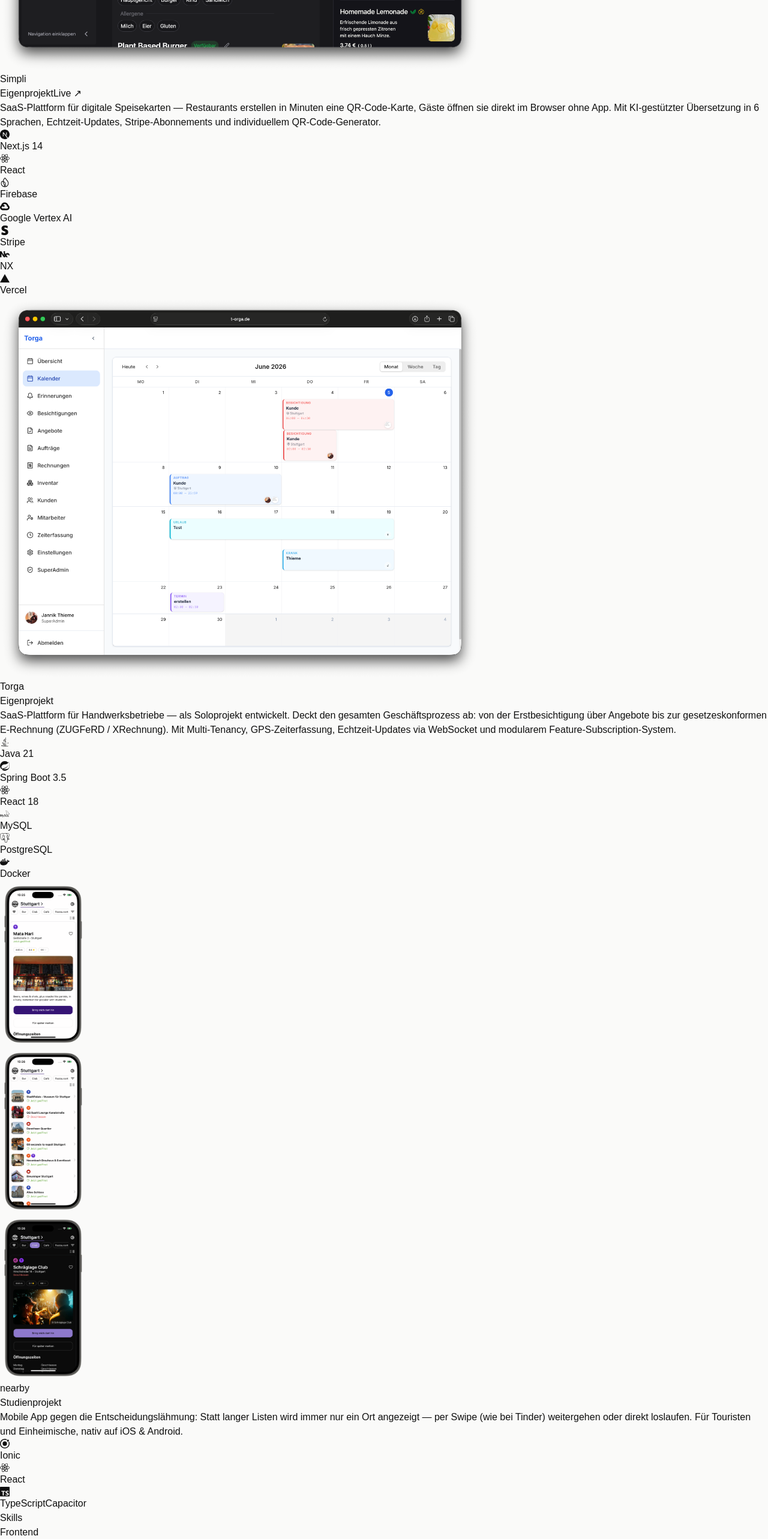
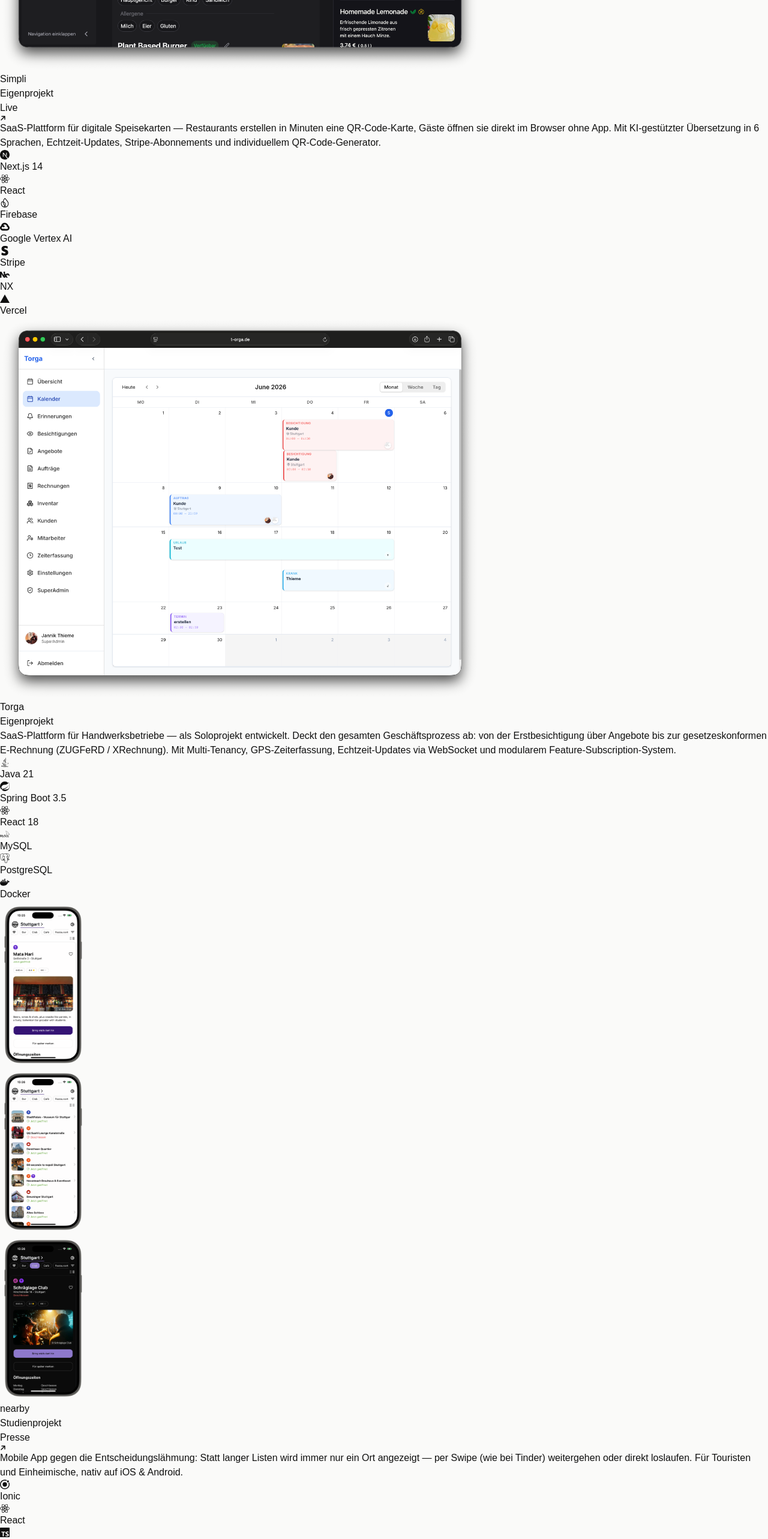
Before and after one commit to jnkoriginals/thieme-io, a Next.js app: page / in a window 1280 px wide. Shown: the part 1800-4366 px from the top of the page at 60% size. Built offline with nearby package versions, Linux system fonts and the light colour scheme.

Commit message:
fix: update theme handling in Navbar and improve ProjectCard links

```diff
--- a/src/app/components/Navbar.tsx
+++ b/src/app/components/Navbar.tsx
@@ -12,7 +12,7 @@
 ];
 
 export function Navbar() {
-    const { theme, setTheme } = useTheme();
+    const { resolvedTheme, setTheme } = useTheme();
     const [mounted, setMounted] = useState(false);
     const [menuOpen, setMenuOpen] = useState(false);
 
@@ -40,12 +40,12 @@
 
                 <div className="flex items-center gap-2">
                     <button
-                        onClick={() => setTheme(theme === "dark" ? "light" : "dark")}
+                        onClick={() => setTheme(resolvedTheme === "dark" ? "light" : "dark")}
                         className="p-2 rounded-full hover:bg-neutral-100 dark:hover:bg-neutral-800 transition-colors"
                         aria-label="Toggle theme"
                     >
                         {mounted ? (
-                            theme === "dark" ? (
+                            resolvedTheme === "dark" ? (
                                 <HiSun className="w-4 h-4" />
                             ) : (
                                 <HiMoon className="w-4 h-4" />
--- a/src/app/globals.css
+++ b/src/app/globals.css
@@ -21,3 +21,11 @@
     color: var(--foreground);
     font-family: Arial, Helvetica, sans-serif;
 }
+
+.scrollbar-none {
+    -ms-overflow-style: none;
+    scrollbar-width: none;
+}
+.scrollbar-none::-webkit-scrollbar {
+    display: none;
+}
--- a/src/app/page.tsx
+++ b/src/app/page.tsx
@@ -65,6 +65,7 @@
         items: [
             { name: "Java", icon: FaJava, color: "#F89820" },
             { name: "Spring Boot", icon: SiSpring, color: "#6DB33F" },
+            { name: "C#" },
             { name: "Python", icon: SiPython, color: "#3776AB" },
             { name: "Node.js", icon: SiNodedotjs, color: "#339933" },
         ],
@@ -139,6 +140,7 @@
         logo: { light: "/logo-nearby.svg", dark: "/logo-nearby.svg" },
         images: ["/nearby-1.png", "/nearby-2.png", "/nearby-3.png"],
         mobile: true,
+        pressUrl: "https://www.edit-magazin.de/tindern-fuer-cafes-co.html",
     },
 ];
 
@@ -378,7 +380,7 @@
             {/* Screenshots */}
             <div className='bg-neutral-100 dark:bg-neutral-900'>
                 {project.mobile ? (
-                    <div className='px-8 pt-8 pb-8 flex gap-4 justify-center'>
+                    <div className='px-6 pt-8 pb-8 flex gap-4 overflow-x-auto justify-start md:justify-center scrollbar-none'>
                         {project.images?.map((src, i) => (
                             <div
                                 key={i}
@@ -395,11 +397,11 @@
                         ))}
                     </div>
                 ) : (
-                    <div className={`p-6 flex gap-3`}>
+                    <div className='p-6 flex gap-3 overflow-x-auto scrollbar-none'>
                         {project.images?.map((src, i) => (
                             <div
                                 key={i}
-                                className={`rounded-xl overflow-hidden  ${project.images.length === 1 ? "w-full" : "flex-1"}`}
+                                className={`rounded-xl overflow-hidden shrink-0 ${project.images.length === 1 ? "w-full" : "w-4/5 md:flex-1 md:w-auto"}`}
                             >
                                 <Image
                                     src={src}
@@ -433,15 +435,29 @@
                     <span className='text-xs text-neutral-400 border border-neutral-200 dark:border-neutral-700 px-2.5 py-0.5 rounded-full'>
                         {project.type}
                     </span>
+                    {(project.url || project.pressUrl) && (
+                        <div className='ml-auto flex items-center gap-3'>
                             {project.url && (
                                 <a
                                     href={project.url}
                                     target='_blank'
                                     rel='noopener noreferrer'
-                            className='ml-auto inline-flex items-center gap-1.5 text-xs font-medium text-neutral-500 dark:text-neutral-400 hover:text-neutral-900 dark:hover:text-neutral-100 transition-colors'
+                                    className='inline-flex items-center gap-1.5 text-xs font-medium text-neutral-500 dark:text-neutral-400 hover:text-neutral-900 dark:hover:text-neutral-100 transition-colors'
                                 >
-                            Live ↗
+                                    Live <ArrowUpRight />
                                 </a>
+                            )}
+                            {project.pressUrl && (
+                                <a
+                                    href={project.pressUrl}
+                                    target='_blank'
+                                    rel='noopener noreferrer'
+                                    className='inline-flex items-center gap-1.5 text-xs font-medium text-neutral-500 dark:text-neutral-400 hover:text-neutral-900 dark:hover:text-neutral-100 transition-colors'
+                                >
+                                    Presse <ArrowUpRight />
+                                </a>
+                            )}
+                        </div>
                     )}
                 </div>
                 <p className='text-neutral-500 dark:text-neutral-400 text-sm md:text-base max-w-2xl mb-6 leading-relaxed'>
@@ -633,6 +649,14 @@
     );
 }
 
+function ArrowUpRight() {
+    return (
+        <svg width='10' height='10' viewBox='0 0 10 10' fill='none' stroke='currentColor' strokeWidth='1.5' strokeLinecap='round' strokeLinejoin='round'>
+            <path d='M2 8L8 2M8 2H3M8 2V7' />
+        </svg>
+    );
+}
+
 function SectionLabel({ label }: { label: string }) {
     return (
         <p className='text-xs uppercase tracking-[0.2em] text-neutral-400 mb-12'>
```
Lines whose indentation alone changed are shown as unchanged.
